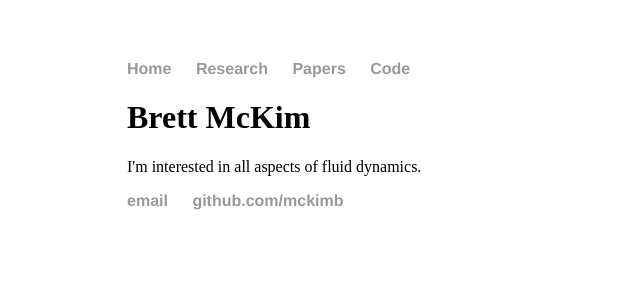
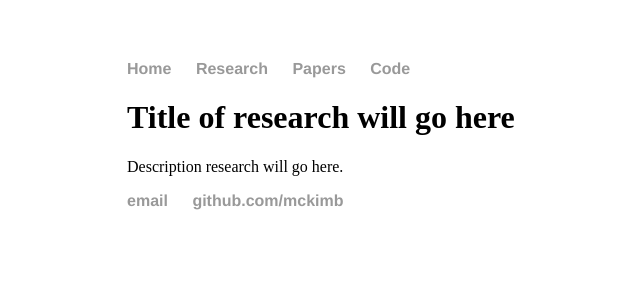
Before and after one commit to mckimb/mckimb.github.io, a Jekyll site: the page built from research/index.html, in a window 1280 px wide. Shown: the top 300 px of the page, without its empty margins (65-705 px from the left). Built offline with Jekyll 4.4.1, drawn with Linux system fonts in a browser that asks for light colours.

Commit message:
Update default.html

```diff
--- a/_layouts/default.html
+++ b/_layouts/default.html
@@ -1,7 +1,9 @@
+
+
 <!DOCTYPE html>
 	<html>
 		<head>
-		<title>Brett McKim</title>
+			<title>{{ page.title }}</title>
 			<!-- link to main stylesheet -->
 			<link rel="stylesheet" type="text/css" href="/css/main.css">
 		</head>
@@ -15,10 +17,9 @@
 	    		</ul>
 			</nav>
 			<div class="container">
-    		<div class="blurb">
-        		<h1>Brett McKim</h1>
-				<p>I'm interested in all aspects of fluid dynamics. </p>
-    		</div><!-- /.blurb -->
+
+			{{ content }}
+
 			</div><!-- /.container -->
 			<footer>
 	    		<ul>
```
Lines whose indentation alone changed are shown as unchanged.
